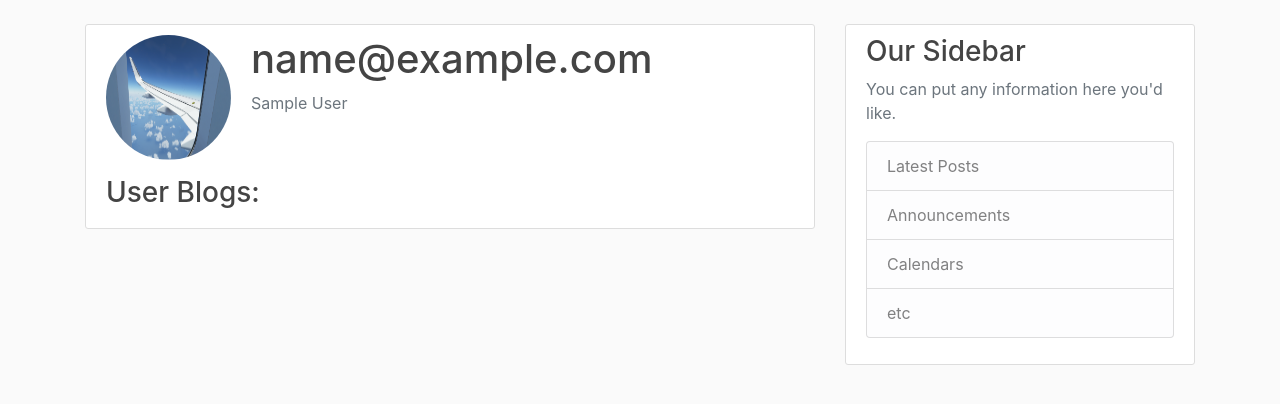
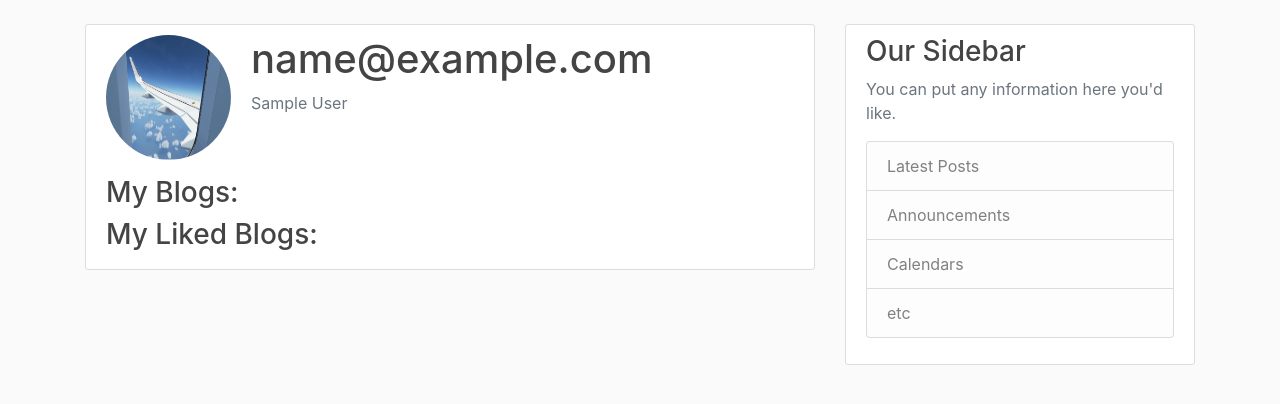
Before and after one commit to Gianik/django-blog, a Django app: page /dashboard/ in a window 1280 px wide. Shown: the part 56-460 px from the top of the page. Run offline with Django 4.2, Linux system fonts and the light colour scheme; the visitor is signed in with stand-in values (Sample User, id 1); data that the repository does not hold is empty; some libraries are stand-ins or nearby versions.

Commit message:
finished dashboard page

```diff
--- a/templates/users/dashboard.html
+++ b/templates/users/dashboard.html
@@ -6,14 +6,19 @@
         <img class="rounded-circle account-img" src="{{ user.avatar.url }}">
         <div class="media-body">
           <h2 class="account-heading">{{ user.email }}</h2>
-          <p class="text-secondary">{{ user.first_name}} {{user.last_name}}</p>
+          <p class="text-secondary">{{ user.first_name}} {{user.last_name }}</p>
         </div>
       </div>
-      <h3>User Blogs:</h3>
+      <h3>My Blogs:</h3>
         {% for blog in blogs %}
         <div class="article-metadata">
             <a href="{% url 'blog-detail' blog.id %}"><p class="text-secondary">{{ blog.title}}</p></a>
-            <p class="text-secondary">{{ blog.id}}</p>
+        </div>
+        {% endfor %}
+        <h3>My Liked Blogs:</h3>
+        {% for liked_blog in liked_blogs %}
+        <div class="article-metadata">
+            <a href="{% url 'blog-detail' liked_blog.id %}"><p class="text-secondary">{{ liked_blog.title}}</p></a>
         </div>
         {% endfor %}
     </div>
--- a/users/views.py
+++ b/users/views.py
@@ -78,5 +78,6 @@ class DashboardView(LoginRequiredMixin, TemplateView):
         # context['object'] = user_object
 
         context['blogs'] = Post.objects.filter(author=self.request.user.id)
+        context['liked_blogs'] = Post.objects.filter(likes=self.request.user)
 
         return context
```
